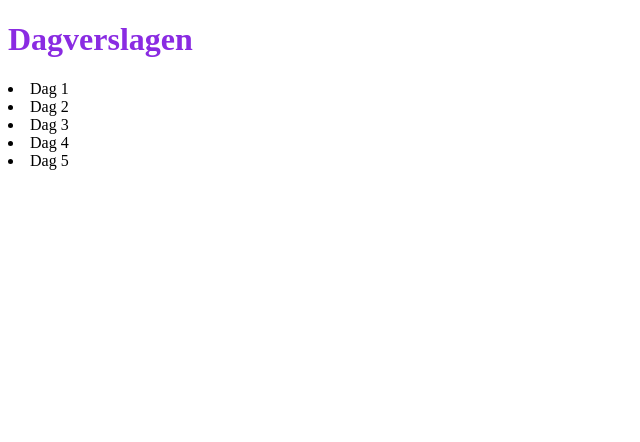
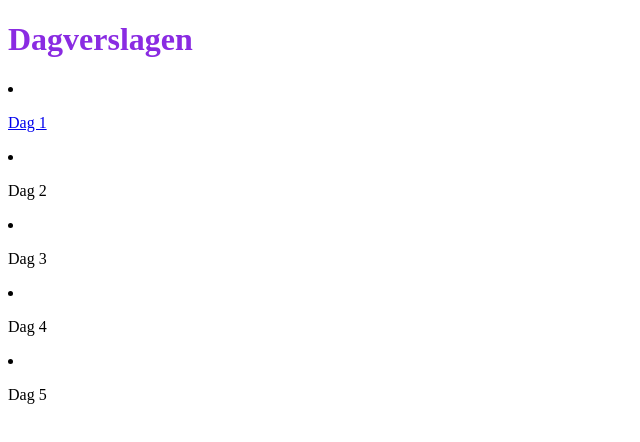
Before and after one commit to DaanVT-immalle/DaanVT-immalle.github.io, a plain HTML site: page DAGVERSLAGEN_DaanVanTiggel/index.html in a window 1280 px wide. Shown: the whole page, without its empty margins (0-640 px from the left). Drawn offline with Linux system fonts and the light colour scheme.

Commit message:
Navigatie naar dag 1

```diff
--- a/DAGVERSLAGEN_DaanVanTiggel/index.html
+++ b/DAGVERSLAGEN_DaanVanTiggel/index.html
@@ -15,11 +15,11 @@
 
     <nav>
         <table>
-            <li>Dag 1</li>
-            <li>Dag 2</li>
-            <li>Dag 3</li>
-            <li>Dag 4</li>
-            <li>Dag 5</li>
+            <li><p><a href=Dag1.html>Dag 1</a></p></li>
+            <li><p>Dag 2</p></li>
+            <li><p>Dag 3</p></li>
+            <li><p>Dag 4</p></li>
+            <li><p>Dag 5</p></li>
         </table>
     </nav>
 </body>
```
Also changed, not shown: DAGVERSLAGEN_DaanVanTiggel/Dag1.html (added, +12 -0 lines).
